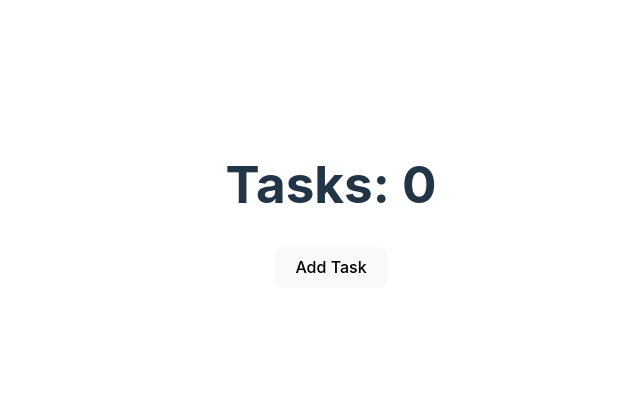
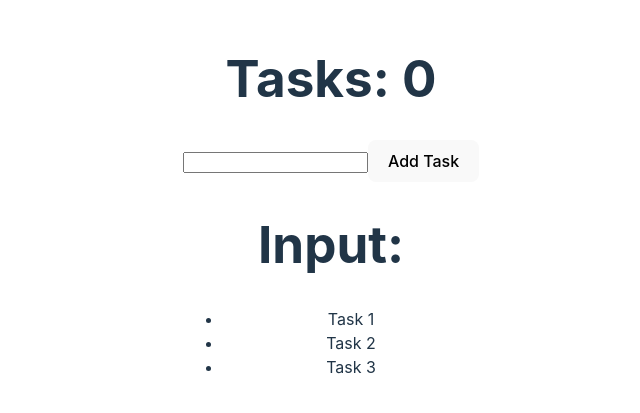
Before and after one commit to fridahenriksen1/tasktrek, a React (Vite) app: page / in a window 1280 px wide. Shown: the part 195-608 px from the top of the page, without its empty margins (309-949 px from the left). Built offline with nearby package versions, Linux system fonts and the light colour scheme.

Commit message:
Input and a list

```diff
--- a/src/components/CreateTodo.jsx
+++ b/src/components/CreateTodo.jsx
@@ -1,19 +1,30 @@
-import React from "react";
+import React, { useState } from "react";
 
 const Createtodo = () => {
-  let tasks = 0;
+  const [count, setCount] = useState(0);
+  const [input, setInput] = useState("");
+  const tasks = ["Task 1", "Task 2", "Task 3"];
 
   const handleClick = () => {
-    tasks++;
-    console.log("Add Task", tasks);
+    setCount(count + 1);
   };
 
+  const handleChange = (event) => {
+    setInput(event.target.value);
+  };
   return (
     <>
-      <h1>Tasks: {tasks} </h1>
+      <h1>Tasks: {count} </h1>
+      <input type="text" onChange={handleChange} />
       <button onClick={handleClick} value="Add Task Button">
         Add Task
       </button>
+      <h1>Input: {input}</h1>
+      <ul>
+        {tasks.map((task) => (
+          <li key={task}>{task}</li>
+        ))}
+      </ul>
     </>
   );
 };
```
